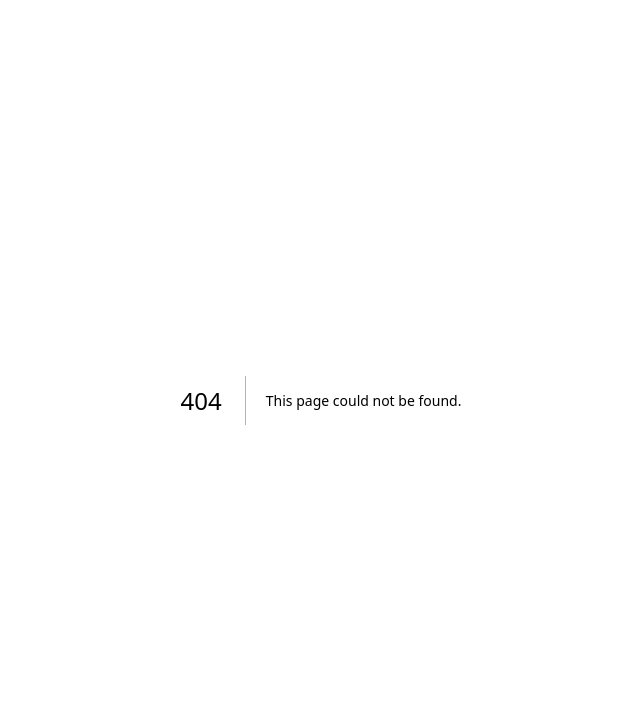
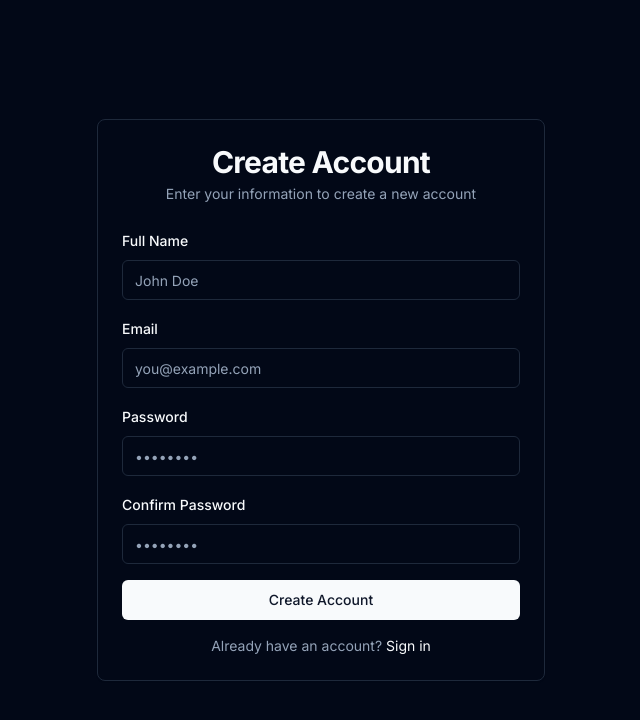
Before and after one commit to RaFeltrim/lasy-ai-crm, a Next.js app: page /signup in a window 1280 px wide. Before the commit this address had no page. Shown: the top 720 px of the page, without its empty margins (319-959 px from the left). Built offline with nearby package versions, Linux system fonts and the light colour scheme; no server answers.

Commit message:
Fix: Login redirect issue and lead status constraint error

```diff
--- a/app/leads/new/page.tsx
+++ b/app/leads/new/page.tsx
@@ -31,14 +31,21 @@ export default function NewLeadPage() {
     setLoading(true)
 
     try {
+      // Ensure status is lowercase to match DB enum constraint
+      const leadData = {
+        ...data,
+        status: data.status ? data.status.toLowerCase() : 'new',
+      }
+
       const response = await fetch('/api/leads', {
         method: 'POST',
         headers: { 'Content-Type': 'application/json' },
-        body: JSON.stringify(data),
+        body: JSON.stringify(leadData),
       })
 
       if (!response.ok) {
-        throw new Error('Failed to create lead')
+        const errorData = await response.json()
+        throw new Error(errorData.error || 'Failed to create lead')
       }
 
       toast({
@@ -48,10 +55,10 @@ export default function NewLeadPage() {
 
       router.push('/dashboard')
       router.refresh()
-    } catch (error) {
+    } catch (error: any) {
       toast({
         title: 'Error',
-        description: 'Failed to create lead',
+        description: error.message || 'Failed to create lead',
         variant: 'destructive',
       })
     } finally {
@@ -122,7 +129,7 @@ export default function NewLeadPage() {
                 <Label htmlFor="status">Status</Label>
                 <Select
                   value={statusValue}
-                  onValueChange={(value) => setValue('status', value as any)}
+                  onValueChange={(value) => setValue('status', value.toLowerCase() as any)}
                 >
                   <SelectTrigger>
                     <SelectValue />
--- a/app/login/page.tsx
+++ b/app/login/page.tsx
@@ -2,6 +2,7 @@
 
 import { useState } from 'react'
 import { useRouter } from 'next/navigation'
+import Link from 'next/link'
 import { createClient } from '@/lib/supabase-client'
 import { Button } from '@/components/ui/button'
 import { Input } from '@/components/ui/input'
@@ -32,23 +33,25 @@ export default function LoginPage() {
           description: error.message,
           variant: 'destructive',
         })
+        setLoading(false)
         return
       }
 
-      toast({
-        title: 'Success',
-        description: 'Logged in successfully!',
-      })
+      if (data?.user) {
+        toast({
+          title: 'Success',
+          description: 'Logged in successfully!',
+        })
 
-      router.push('/dashboard')
-      router.refresh()
+        // Force navigation with window.location for reliable redirect
+        window.location.href = '/dashboard'
+      }
     } catch (error) {
       toast({
         title: 'Error',
         description: 'An unexpected error occurred',
         variant: 'destructive',
       })
-    } finally {
       setLoading(false)
     }
   }
@@ -61,6 +64,9 @@ export default function LoginPage() {
           <CardDescription className="text-center">
             Enter your credentials to access your account
           </CardDescription>
+          <p className="text-xs text-muted-foreground text-center mt-2">
+            Don't have an account? Create one in Supabase Dashboard
+          </p>
         </CardHeader>
         <CardContent>
           <form onSubmit={handleLogin} className="space-y-4">
@@ -91,6 +97,12 @@ export default function LoginPage() {
             <Button type="submit" className="w-full" disabled={loading}>
               {loading ? 'Loading...' : 'Entrar'}
             </Button>
+            <div className="text-center text-sm">
+              <span className="text-muted-foreground">Don't have an account? </span>
+              <Link href="/signup" className="text-primary hover:underline">
+                Create account
+              </Link>
+            </div>
           </form>
         </CardContent>
       </Card>
--- /dev/null
+++ b/app/signup/page.tsx
@@ -0,0 +1,177 @@
+'use client'
+
+import { useState } from 'react'
+import { useRouter } from 'next/navigation'
+import { createClient } from '@/lib/supabase-client'
+import { Button } from '@/components/ui/button'
+import { Input } from '@/components/ui/input'
+import { Label } from '@/components/ui/label'
+import { Card, CardContent, CardDescription, CardHeader, CardTitle } from '@/components/ui/card'
+import { toast } from '@/components/ui/use-toast'
+import Link from 'next/link'
+
+export default function SignupPage() {
+  const [email, setEmail] = useState('')
+  const [password, setPassword] = useState('')
+  const [confirmPassword, setConfirmPassword] = useState('')
+  const [fullName, setFullName] = useState('')
+  const [loading, setLoading] = useState(false)
+  const router = useRouter()
+  const supabase = createClient()
+
+  const handleSignup = async (e: React.FormEvent) => {
+    e.preventDefault()
+
+    if (password !== confirmPassword) {
+      toast({
+        title: 'Error',
+        description: 'Passwords do not match',
+        variant: 'destructive',
+      })
+      return
+    }
+
+    if (password.length < 6) {
+      toast({
+        title: 'Error',
+        description: 'Password must be at least 6 characters',
+        variant: 'destructive',
+      })
+      return
+    }
+
+    setLoading(true)
+
+    try {
+      const { data, error } = await supabase.auth.signUp({
+        email,
+        password,
+        options: {
+          data: {
+            full_name: fullName,
+          },
+        },
+      })
+
+      if (error) {
+        toast({
+          title: 'Error',
+          description: error.message,
+          variant: 'destructive',
+        })
+        setLoading(false)
+        return
+      }
+
+      if (data?.user) {
+        // Create profile entry
+        const { error: profileError } = await supabase
+          .from('profiles')
+          .insert([
+            {
+              id: data.user.id,
+              email: data.user.email,
+              full_name: fullName,
+            },
+          ])
+
+        if (profileError) {
+          console.error('Profile creation error:', profileError)
+        }
+
+        toast({
+          title: 'Success',
+          description: 'Account created successfully! Please check your email for verification.',
+        })
+
+        // Redirect to login after 2 seconds
+        setTimeout(() => {
+          router.push('/login')
+        }, 2000)
+      }
+    } catch (error: any) {
+      toast({
+        title: 'Error',
+        description: error.message || 'An unexpected error occurred',
+        variant: 'destructive',
+      })
+      setLoading(false)
+    }
+  }
+
+  return (
+    <div className="min-h-screen flex items-center justify-center bg-background p-4">
+      <Card className="w-full max-w-md">
+        <CardHeader className="space-y-1">
+          <CardTitle className="text-3xl font-bold text-center">Create Account</CardTitle>
+          <CardDescription className="text-center">
+            Enter your information to create a new account
+          </CardDescription>
+        </CardHeader>
+        <CardContent>
+          <form onSubmit={handleSignup} className="space-y-4">
+            <div className="space-y-2">
+              <Label htmlFor="fullName">Full Name</Label>
+              <Input
+                id="fullName"
+                type="text"
+                placeholder="John Doe"
+                value={fullName}
+                onChange={(e) => setFullName(e.target.value)}
+                required
+                disabled={loading}
+              />
+            </div>
+            <div className="space-y-2">
+              <Label htmlFor="email">Email</Label>
+              <Input
+                id="email"
+                type="email"
+                placeholder="you@example.com"
+                value={email}
+                onChange={(e) => setEmail(e.target.value)}
+                required
+                disabled={loading}
+              />
+            </div>
+            <div className="space-y-2">
+              <Label htmlFor="password">Password</Label>
+              <Input
+                id="password"
+                type="password"
+                placeholder="••••••••"
+                value={password}
+                onChange={(e) => setPassword(e.target.value)}
+                required
+                disabled={loading}
+                minLength={6}
+              />
+            </div>
+            <div className="space-y-2">
+              <Label htmlFor="confirmPassword">Confirm Password</Label>
+              <Input
+                id="confirmPassword"
+                type="password"
+                placeholder="••••••••"
+                value={confirmPassword}
+                onChange={(e) => setConfirmPassword(e.target.value)}
+                required
+                disabled={loading}
+                minLength={6}
+              />
+            </div>
+            <Button type="submit" className="w-full" disabled={loading}>
+              {loading ? 'Creating account...' : 'Create Account'}
+            </Button>
+            <div className="text-center text-sm">
+              <span className="text-muted-foreground">Already have an account? </span>
+              <Link href="/login" className="text-primary hover:underline">
+                Sign in
+              </Link>
+            </div>
+          </form>
+        </CardContent>
+      </Card>
+    </div>
+  )
+}
--- a/middleware.ts
+++ b/middleware.ts
@@ -72,6 +72,10 @@ export async function middleware(request: NextRequest) {
     return NextResponse.redirect(new URL('/dashboard', request.url))
   }
 
+  if (request.nextUrl.pathname === '/signup' && user) {
+    return NextResponse.redirect(new URL('/dashboard', request.url))
+  }
+
   if (request.nextUrl.pathname === '/' && user) {
     return NextResponse.redirect(new URL('/dashboard', request.url))
   }
@@ -84,5 +88,5 @@ export async function middleware(request: NextRequest) {
 }
 
 export const config = {
-  matcher: ['/', '/login', '/dashboard/:path*', '/leads/:path*'],
+  matcher: ['/', '/login', '/signup', '/dashboard/:path*', '/leads/:path*'],
 }
```
Also changed, not shown: 1 other file (tests, documents, lock files or other folders).
